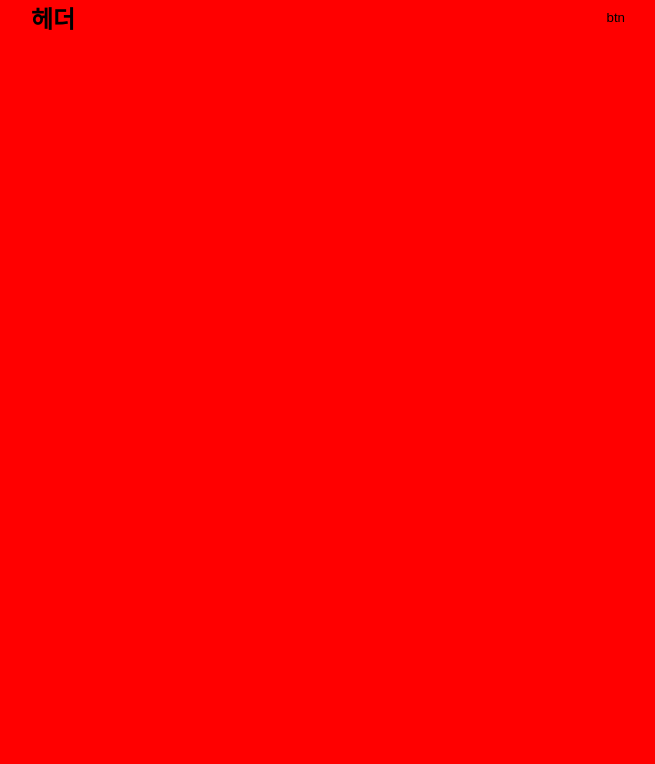
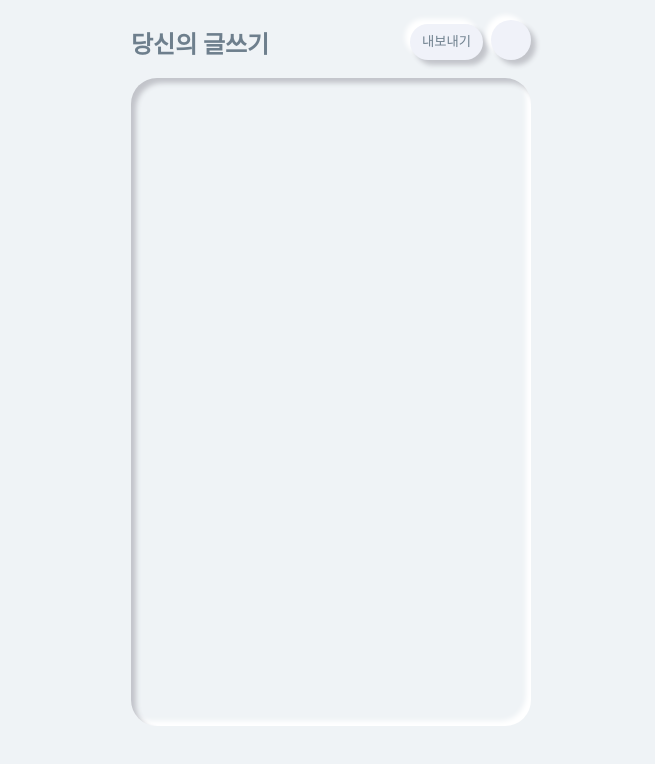
Before and after one commit to dndbekfrl1/writeHelper, a React (Create React App) app in the folder writehelper/: page / in a window 1280 px wide. Shown: the top 764 px of the page, without its empty margins (309-964 px from the left). Built offline with nearby package versions, Linux system fonts and the light colour scheme.

Commit message:
create dialog

```diff
--- a/writehelper/src/App.css
+++ b/writehelper/src/App.css
@@ -1,12 +1,23 @@
 [app-theme="light"] {
-  --background-color: red;
+  --background-color: #eff3f6;
+  --text-background-color: #eff3f6;
+  --text-color: #6e7f8d;
+  --gray: #b2b1b9;
+  --alert: #21209c;
+  --dark-shadow: #c2c4ca;
+  --light-shadow: #ffffff;
+  --btn-color: #f0f2f9;
 }
 
 [app-theme="dark"] {
-  --background-color: #292929;
-  --text-background-color: #3f3f3f;
+  --background-color: #2b2f34;
+  --text-background-color: #2b2f34;
   --text-color: #e7e7e7;
   --gray: #454545;
+  --black: #292929;
+  --dark-shadow: #23262b;
+  --light-shadow: #33383f;
+  --btn-color: #2b2c2d;
 }
 
 body,
@@ -38,22 +49,31 @@ html {
 }
 
 .wrapper {
-  position: relative;
-  width: 600px;
+  width: 400px;
   height: 90%;
 }
 .text_box {
-  background-color: var(--text-background-color);
+  box-sizing: border-box;
+  padding: 20px 36px;
+  border: none;
   color: var(--text-color);
+  border-radius: 26px;
+  background: var(--text-background-color);
+  box-shadow: inset 5px 5px 5px var(--dark-shadow),
+    inset -5px -5px 5px var(--light-shadow);
 }
 
 .toggle_btn {
-  background-color: var(--gray);
+  background: var(--btn-color);
+  box-shadow: 5px 5px 5px var(--dark-shadow), -5px -5px 5px var(--light-shadow);
 }
 .export_btn {
-  border: 1px solid var(--gray);
   background-color: transparent;
   color: var(--text-color);
+  border: none;
+  border-radius: 26px;
+  background: var(--btn-color);
+  box-shadow: 5px 5px 5px var(--dark-shadow), -5px -5px 5px var(--light-shadow);
 }
 
 code {
--- a/writehelper/src/App.js
+++ b/writehelper/src/App.js
@@ -1,19 +1,20 @@
 import Main from "./components/Main";
 import "./App.css";
-import { useState } from "react";
+import { useState, useRef } from "react";
 import { ThemeContext } from "./theme";
+import { AlertContext } from "./alert";
 
 function App() {
   const [theme, setTheme] = useState("light");
 
-  console.log("theme", theme);
+  const [alert, setAlert] = useState(50);
+
+  const Appdiv = useRef();
 
   return (
     <ThemeContext.Provider value={{ theme, setTheme }}>
-      <div className="App" app-theme={theme}>
-        <div className="wrapper">
-          <Main />
-        </div>
+      <div className="App" app-theme={theme} ref={Appdiv}>
+        <Main Appdiv={Appdiv} />
       </div>
     </ThemeContext.Provider>
   );
--- /dev/null
+++ b/writehelper/src/alert.js
@@ -0,0 +1,3 @@
+import { createContext } from "react";
+
+export const AlertContext = createContext();
--- a/writehelper/src/components/Header.js
+++ b/writehelper/src/components/Header.js
@@ -1,21 +1,107 @@
-import react from "react";
+import react, { createElement, useState } from "react";
 import styled from "styled-components";
-function Header() {
+import ThemeChange from "./ThemeChange";
+
+function saveToFile(content, filename, filetype) {
+  const a = document.createElement("a");
+  const file = new Blob([content], { type: filetype });
+
+  a.href = URL.createObjectURL(file);
+  a.download = filename;
+  a.click();
+
+  URL.revokeObjectURL(a.href);
+}
+
+function Header({ text }) {
+  const [open, setOpen] = useState(false);
+  const onClick = () => {
+    setOpen(!open);
+  };
+
   return (
-    <HeaderBlock className="header">
-      <div className="title">헤더</div>
-      <button className="export_btn">btn</button>
-    </HeaderBlock>
+    <>
+      {open && (
+        <AlertBlock>
+          <div className="dialogWrapper">
+            <div className="dialog">
+              <div>다운로드 되었습니다.</div>
+              <button onClick={() => onClick()}>확인</button>
+            </div>
+          </div>
+        </AlertBlock>
+      )}
+      <HeaderBlock className="header">
+        <div className="title">당신의 글쓰기</div>
+        <div className="util">
+          <button
+            className="export_btn"
+            onClick={() => {
+              onClick();
+              saveToFile(text, "dddd.txt", "text/plain");
+            }}
+          >
+            내보내기
+          </button>
+          <ThemeChange />
+        </div>
+      </HeaderBlock>
+    </>
   );
 }
 
+const AlertBlock = styled.div`
+  width: 100%;
+  height: 100%;
+  z-index: 999;
+  position: absolute;
+  left: 0;
+  top: 0;
+  background-color: rgba(0, 0, 0, 0.5);
+  display: flex;
+  justify-content: center;
+
+  .dialogWrapper {
+    position: relative;
+    min-width: 250px;
+  }
+  .dialog {
+    all: unset;
+    top: 20%;
+    left: 0;
+    position: absolute;
+    display: flex;
+    align-items: center;
+    justify-content: center;
+    flex-direction: column;
+    background-color: white;
+    border-radius: 26px;
+    width: 100%;
+    min-height: 120px;
+  }
+`;
+
 const HeaderBlock = styled.header`
+  width: 100%;
   display: flex;
-  align-self: flex-start;
+  align-items: flex-end;
   justify-content: space-between;
   font-size: 24px;
-  width: 100%;
+  padding-top: 20px;
+  padding-bottom: 10px;
   font-weight: bold;
+  margin-bottom: 8px;
+  .util {
+    display: flex;
+    align-items: flex-end;
+  }
+
+  .export_btn {
+    cursor: pointer;
+    line-height: 20px;
+    padding: 8px 12px;
+    margin-right: 8px;
+  }
 `;
 
 export default Header;
--- a/writehelper/src/components/Main.js
+++ b/writehelper/src/components/Main.js
@@ -1,15 +1,65 @@
 import react from "react";
+import { useState, useRef, useEffect } from "react";
 import styled from "styled-components";
 import TextBox from "./TextBox";
 import ThemeChange from "./ThemeChange";
 import Header from "./Header";
+
+let to = 4;
+let cur = 0;
+let timerId;
+let alertDegree = 10;
+
 function Main() {
+  const [text, setText] = useState(null);
+  const textarea = useRef();
+  const flag = false;
+
+  useEffect(() => {
+    const setTimer = () => {
+      if (typeof timerId === "number") {
+        console.log("new input", "curID:", timerId);
+        cur = 0;
+        clearTimeout(timerId);
+        timerId = undefined;
+        alertDegree = 0;
+        // Appdiv.current.style.backgroundColor = "white";
+      }
+      timerId = setTimeout(function tick() {
+        if (cur < to) {
+          if (typeof timerId === "number") {
+            console.log(timerId, cur, to);
+            // Appdiv.current.style.backgroundColor = `rgb(253, 184, 39,${alertDegree})`;
+            alertDegree *= 2;
+            if (flag) {
+              timerId = setTimeout(tick, 1000);
+            }
+          }
+        }
+        cur += 1;
+        if (cur === to) {
+          console.log(timerId, "time out");
+          textarea.current.value = "";
+          alertDegree = 0;
+          // Appdiv.current.style.backgroundColor = "";
+        }
+      }, 1000);
+    };
+
+    const timer = setTimeout(() => {
+      setTimer();
+    });
+
+    return () => {
+      clearTimeout(timer);
+    };
+  }, [text]);
+
   return (
-    <>
-      <Header />
-      <TextBox />
-      <ThemeChange />
-    </>
+    <div className="wrapper">
+      <Header text={text} />
+      <TextBox text={text} setText={setText} textarea={textarea} />
+    </div>
   );
 }
 
--- a/writehelper/src/components/TextBox.js
+++ b/writehelper/src/components/TextBox.js
@@ -2,47 +2,7 @@ import { current } from "immer";
 import react, { useEffect, useRef, useState } from "react";
 import styled from "styled-components";
 
-let to = 2;
-let cur = 0;
-let timerId;
-
-function TextBox() {
-  const [text, setText] = useState(null);
-  const textarea = useRef();
-  useEffect(() => {
-    const setTimer = () => {
-      if (typeof timerId === "number") {
-        console.log("new input", "curID:", timerId);
-        cur = 0;
-        clearTimeout(timerId);
-        timerId = undefined;
-      }
-      timerId = setTimeout(function tick() {
-        if (cur < to) {
-          if (typeof timerId === "number") {
-            console.log(timerId, cur, to);
-            timerId = setTimeout(tick, 1000);
-          }
-        }
-        cur += 1;
-        if (cur === to) {
-          console.log(timerId, "time out");
-          setText(null);
-          console.log("text", text);
-          textarea.current.value = "";
-        }
-      }, 1000);
-    };
-
-    const timer = setTimeout(() => {
-      setTimer();
-    });
-
-    return () => {
-      clearTimeout(timer);
-    };
-  }, [text]);
-
+function TextBox({ text, setText, textarea }) {
   const onChange = (e) => {
     setText(e.target.value);
   };
@@ -55,28 +15,16 @@ function TextBox() {
         text={text}
         onChange={onChange}
       ></TextAreaBlock>
-      {/* <ColorContext.Consumer>
-        {(value) => (
-          <TextAreaBlock
-            color={value.color}
-            ref={textarea}
-            text={text}
-            onChange={onChange}
-          ></TextAreaBlock>
-        )}
-      </ColorContext.Consumer> */}
     </>
   );
 }
 
 const TextAreaBlock = styled.textarea`
-  border: none;
   outline: none;
   overflow: auto;
   resize: none;
-  height: 100%;
+  height: 90%;
   width: 100%;
-  border-radius: 8px;
   margin: 0;
 `;
 
--- a/writehelper/src/components/ThemeChange.js
+++ b/writehelper/src/components/ThemeChange.js
@@ -17,11 +17,8 @@ function ThemeChange() {
 }
 
 const ThemeChangeButton = styled.div`
-  position: absolute;
-  bottom: 0;
-  right: 0;
-  width: 100px;
-  height: 100px;
+  width: 40px;
+  height: 40px;
   cursor: pointer;
   border-radius: 100%;
 `;
--- a/writehelper/src/theme.js
+++ b/writehelper/src/theme.js
@@ -1,3 +1,3 @@
-import { createContext, useState } from "react";
+import { createContext } from "react";
 
 export const ThemeContext = createContext();
```
